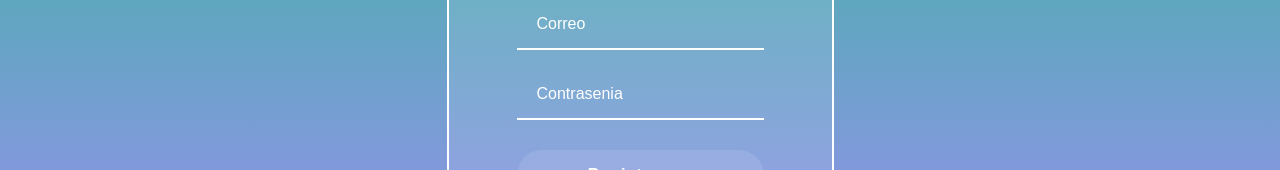
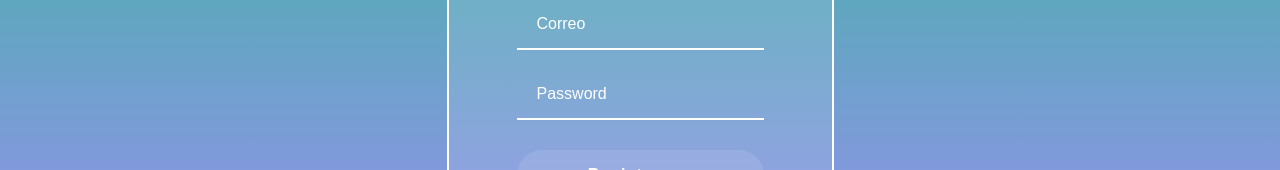
Before and after one commit to GitEdy2/PlatziVideo, a React app: page /register in a window 1280 px wide. Shown: the part 415-585 px from the top of the page. Built offline with nearby package versions, Linux system fonts and the light colour scheme; the HTML template or start-up script is replaced by a standard one; a web font is replaced by a local one.

Commit message:
Cambio de placeholder password.

```diff
--- a/src/containers/Register.jsx
+++ b/src/containers/Register.jsx
@@ -11,7 +11,7 @@ const Register = () => (
                 <form class="register__container--form">
                     <input class="register__container--input" type="text" placeholder="Nombre"/>
                     <input class="register__container--input" type="text" placeholder="Correo"/>
-                    <input class="register__container--input" type="password" placeholder="Contrasenia"/>
+                    <input class="register__container--input" type="password" placeholder="Password"/>
                     <button class="register__container--button">Registrarme</button>
 
                 </form>
```
